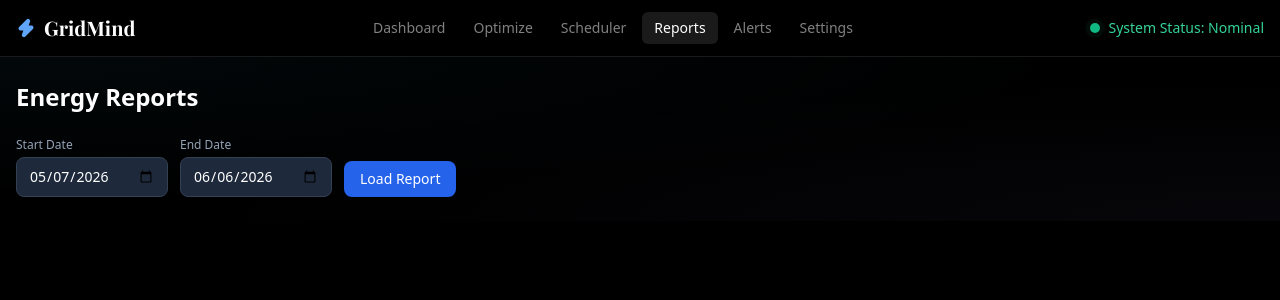
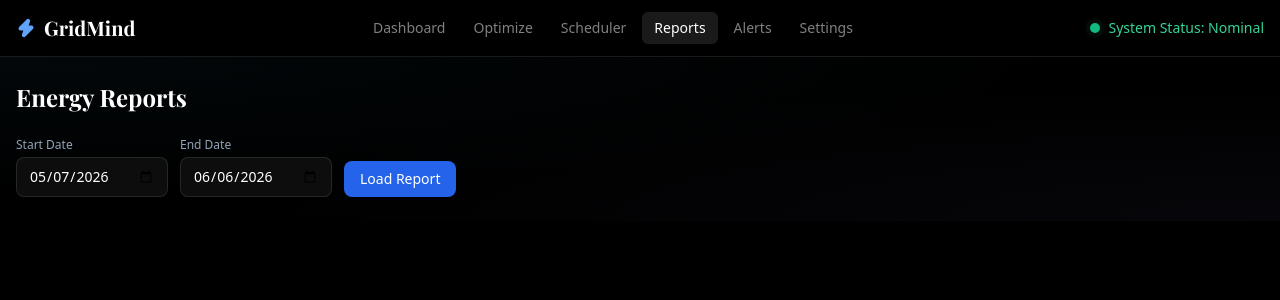
Before and after one commit to salar-mahmood/Gridmind, a Next.js app: page /reports in a window 1280 px wide. Shown: the top 300 px of the page. Built offline with nearby package versions, Linux system fonts and the light colour scheme.

Commit message:
feat: reports page glass panels, inputs, and Playfair heading
Co-Authored-By: Claude Sonnet 4.6 <noreply@anthropic.com>

```diff
--- a/app/reports/page.tsx
+++ b/app/reports/page.tsx
@@ -59,7 +59,7 @@ export default function ReportsPage() {
 
   return (
     <div className="space-y-6">
-      <h1 className="text-2xl font-bold text-white">Energy Reports</h1>
+      <h1 className="text-2xl font-bold text-white font-playfair">Energy Reports</h1>
 
       <div className="flex gap-3 items-end flex-wrap">
         <div>
@@ -68,7 +68,7 @@ export default function ReportsPage() {
             type="date"
             value={startDate}
             onChange={e => setStartDate(e.target.value)}
-            className="bg-slate-800 border border-slate-700 text-white rounded-lg px-3 py-2 text-sm"
+            className="bg-white/5 border border-white/10 backdrop-blur-md text-white rounded-lg px-3 py-2 text-sm"
           />
         </div>
         <div>
@@ -77,7 +77,7 @@ export default function ReportsPage() {
             type="date"
             value={endDate}
             onChange={e => setEndDate(e.target.value)}
-            className="bg-slate-800 border border-slate-700 text-white rounded-lg px-3 py-2 text-sm"
+            className="bg-white/5 border border-white/10 backdrop-blur-md text-white rounded-lg px-3 py-2 text-sm"
           />
         </div>
         <button
@@ -100,7 +100,7 @@ export default function ReportsPage() {
               { label: 'CO₂',          curr: c.total_co2_kg,   prior: p.total_co2_kg,   unit: ' kg',  lower: true },
               { label: 'Renewable %',  curr: c.renewable_pct,  prior: p.renewable_pct,  unit: '%',    lower: false },
             ].map(({ label, curr, prior, unit, lower }) => (
-              <div key={label} className="rounded-xl border border-slate-800 bg-slate-900 p-3">
+              <div key={label} className="rounded-xl border border-white/10 bg-white/5 backdrop-blur-md p-3">
                 <p className="text-xs text-slate-400">{label}</p>
                 <p className="text-xl font-bold text-white mt-1">{curr.toFixed(1)}{unit}</p>
                 <p className={`text-xs mt-1 ${trendColor(curr, prior, lower)}`}>
@@ -114,7 +114,7 @@ export default function ReportsPage() {
             <button
               onClick={generateSummary}
               disabled={summaryLoading}
-              className="bg-slate-700 hover:bg-slate-600 disabled:opacity-50 text-white px-4 py-2 rounded-lg text-sm font-medium flex items-center gap-2 cursor-pointer transition-colors"
+              className="bg-white/10 hover:bg-white/15 border border-white/10 disabled:opacity-50 text-white px-4 py-2 rounded-lg text-sm font-medium flex items-center gap-2 cursor-pointer transition-colors"
             >
               {summaryLoading ? (
                 <>
@@ -126,7 +126,7 @@ export default function ReportsPage() {
           </div>
 
           {summary && (
-            <div className="rounded-xl border border-slate-700 bg-slate-900 p-6">
+            <div className="rounded-xl border border-white/10 bg-white/5 backdrop-blur-md p-6">
               <h3 className="text-sm font-semibold text-blue-400 mb-4 uppercase tracking-wide">Executive Summary</h3>
               <div className="space-y-3">
                 {summary.split('\n\n').map((para, i) => (
```
